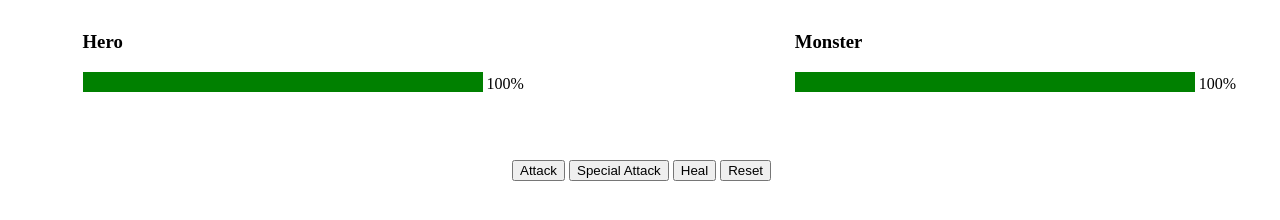
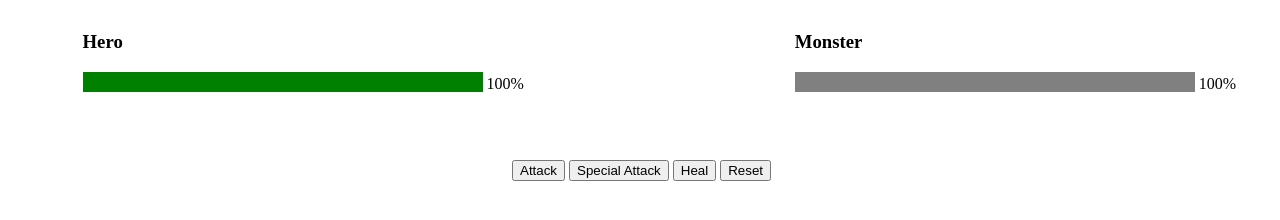
Before and after one commit to AoiLeyos/HeroVsMonster, a website with bundled scripts: page index.html in a window 1280 px wide. Built offline with nearby package versions, Linux system fonts and the light colour scheme.

Commit message:
style(style.css)change color progress bar for chromium browser

```diff
--- a/style.css
+++ b/style.css
@@ -8,12 +8,16 @@ progress {
     color: green;
 }
 
+#monster-hp {
+    color: red;
+}
+
 #hero-hp::-moz-progress-bar {
     background-color: green;
 }
 
 #hero-hp::-webkit-progress-bar {
-    background-color: green;
+    background-color: grey;
 }
 
 #monster-hp::-moz-progress-bar {
@@ -21,7 +25,7 @@ progress {
 }
 
 #monster-hp::-webkit-progress-value {
-    background-color: green;
+    background-color: grey;
 }
 
 .progressValue {
```
